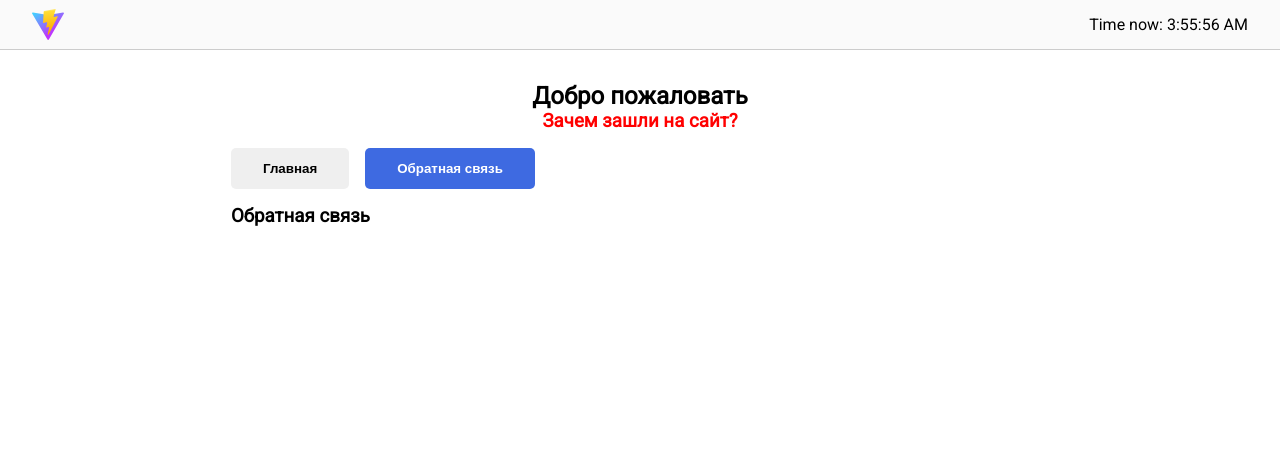
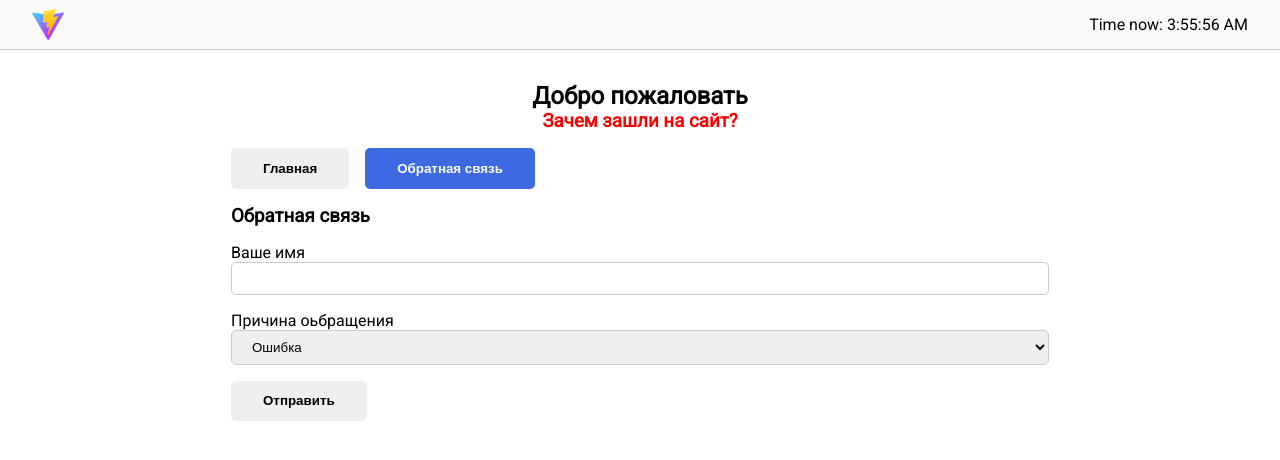
Before and after one commit to Juxoola/React_Study, a React (Vite) app in the folder vite-project-intr/: page / in a window 1280 px wide. Shown: the top 460 px of the page. Built offline with nearby package versions, Linux system fonts and the light colour scheme.

Commit message:
Форма

```diff
--- a/vite-project-intr/src/components/FeedBackSection.jsx
+++ b/vite-project-intr/src/components/FeedBackSection.jsx
@@ -1,7 +1,21 @@
+import Button from "./Button/Button"
 export default function FeedBackSection() {
     return (
         <section>
             <h3>Обратная связь</h3>
+            <form>
+                <label htmlFor="name">Ваше имя</label>
+                <input type="text" id= "name" className="control" />
+
+                <label htmlFor="reason">Причина оьбращения</label>
+                <select id="reason" className="control">
+                    <option value="error">Ошибка</option>
+                    <option value="help">Нужна помощь</option>
+                    <option value="suggest">Предложение</option>
+                </select>
+
+                <Button>Отправить</Button>
+            </form>
         </section>
     )
 }
--- a/vite-project-intr/src/index.css
+++ b/vite-project-intr/src/index.css
@@ -35,3 +35,11 @@
 .centered{
   text-align: center;
 }
+
+.control {
+  border: 1px solid #ccc;
+  border-radius: 5px;
+  padding: 0.5rem 1rem;
+  width: 100%;
+  margin-bottom: 1rem;
+}
```
